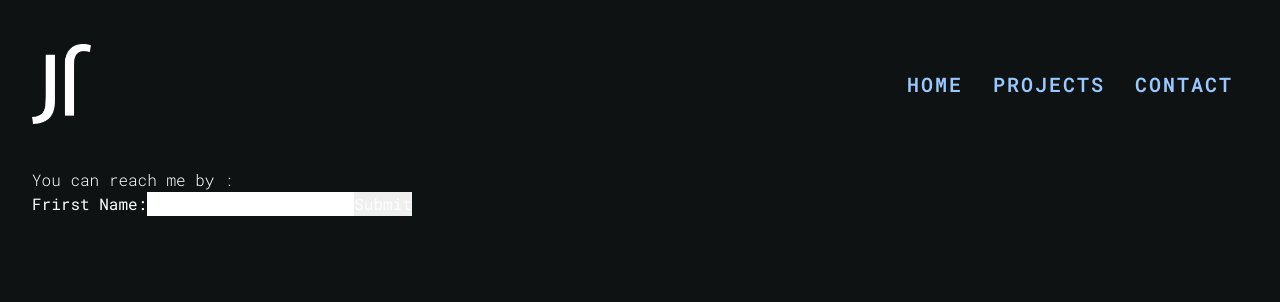
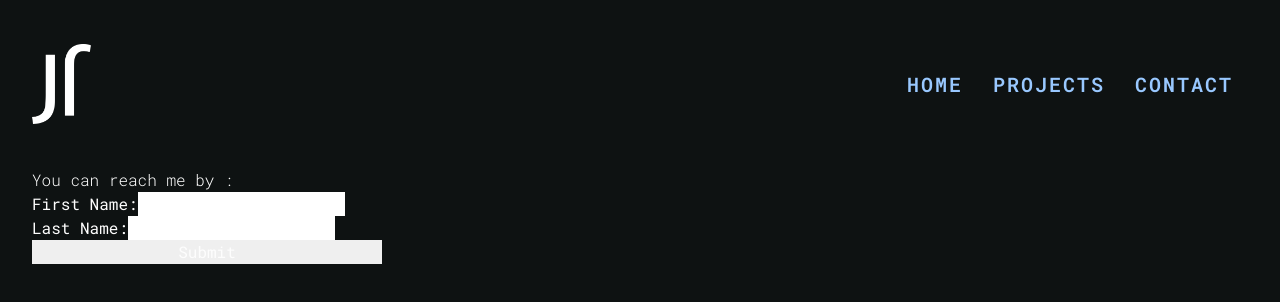
Before and after one commit to jfvandermousen/portfolio, a React (Create React App) app: page /contact in a window 1280 px wide. Shown: the top 302 px of the page. Built offline with nearby package versions, Linux system fonts and the light colour scheme.

Commit message:
change aboout text

```diff
--- a/src/components/About.js
+++ b/src/components/About.js
@@ -18,7 +18,7 @@ export default function About() {
                     showCursor: false,
                     startDelay: 3200,
                     disableBackTyping: true,
-                    strings: ["I am actually following a web development bootcamp @ Becode Brussels and looking for an internship as a junior Front-end developer in a creative company to improve the skills acquired during this training."]
+                    strings: ["I am actually following a web development bootcamp @ Becode Brussels and looking for an internship as a junior Front-end developer in a creative company to improve my skills."]
                 });
 
             });
--- a/src/components/Contact.js
+++ b/src/components/Contact.js
@@ -2,6 +2,7 @@ import React, { useState } from "react";
 
 export default function Contact(props) {
   const [name, setName] = useState("");
+  const [lastName, setLastName] = useState("");
 
   const handleSubmit = (evt) => {
       evt.preventDefault();
@@ -11,13 +12,21 @@ export default function Contact(props) {
 
     <div>
         <p>You can reach me by :</p>
-    <form onSubmit={handleSubmit}>
+    <form className="flex flex-col" onSubmit={handleSubmit}>
       <label>
-        Frirst Name:
+        First Name:
         <input
           type="text"
           value={name}
-          onChange={e => setName(e.target.value)}
+          onChange={e => setLastName(e.target.value)}
+        />
+      </label>
+      <label>
+        Last Name:
+        <input
+          type="text"
+          value={lastName}
+          onChange={e => setLastName(e.target.value)}
         />
       </label>
       <input type="submit" value="Submit" />
--- a/src/data.js
+++ b/src/data.js
@@ -24,7 +24,7 @@ export const projects = [
       subtitle: "Bookmark Manager",
       description:
         "Lorem ipsum dolor sit amet consectetur adipisicing elit. Praesentium dolore rerum laborum iure enim sint nemo omnis voluptate exercitationem eius?",
-      image: "./img/bookmark.JPG",
+      image: "./img/react.png",
       link: "https://bookmark-manager-jf.herokuapp.com",
     },
     {
--- a/src/index.css
+++ b/src/index.css
@@ -55,6 +55,9 @@ p {
   float: right;
 
 }
+form {
+  width: 350px;
+}
 @media screen and (min-width: 584px) {
   .hamburger-react {
     display: none;
```
